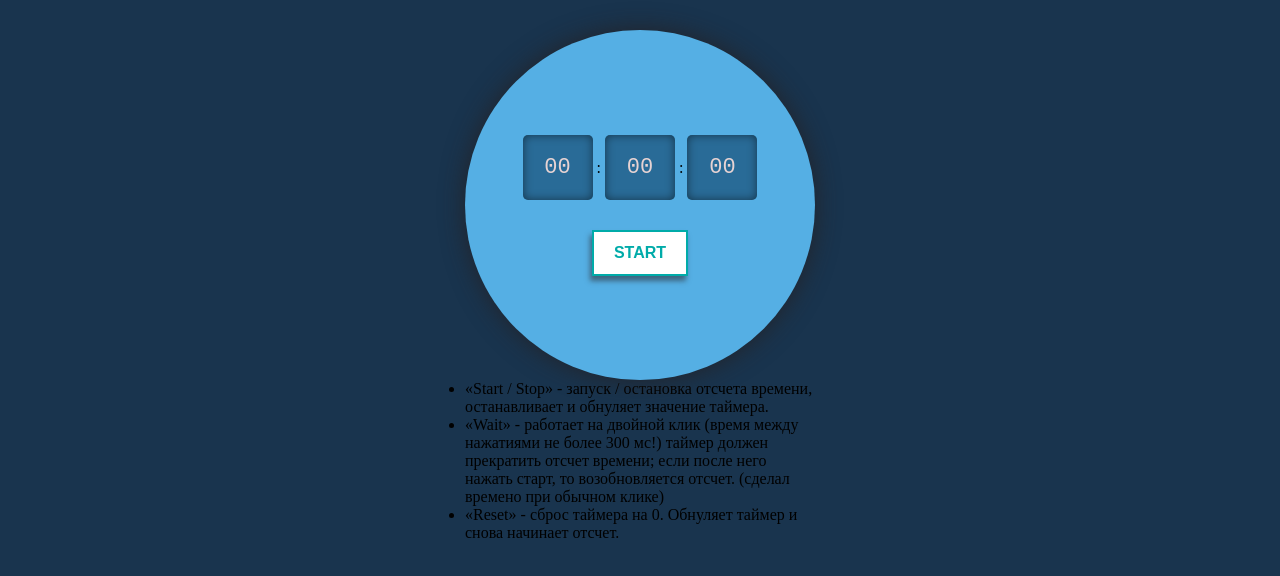
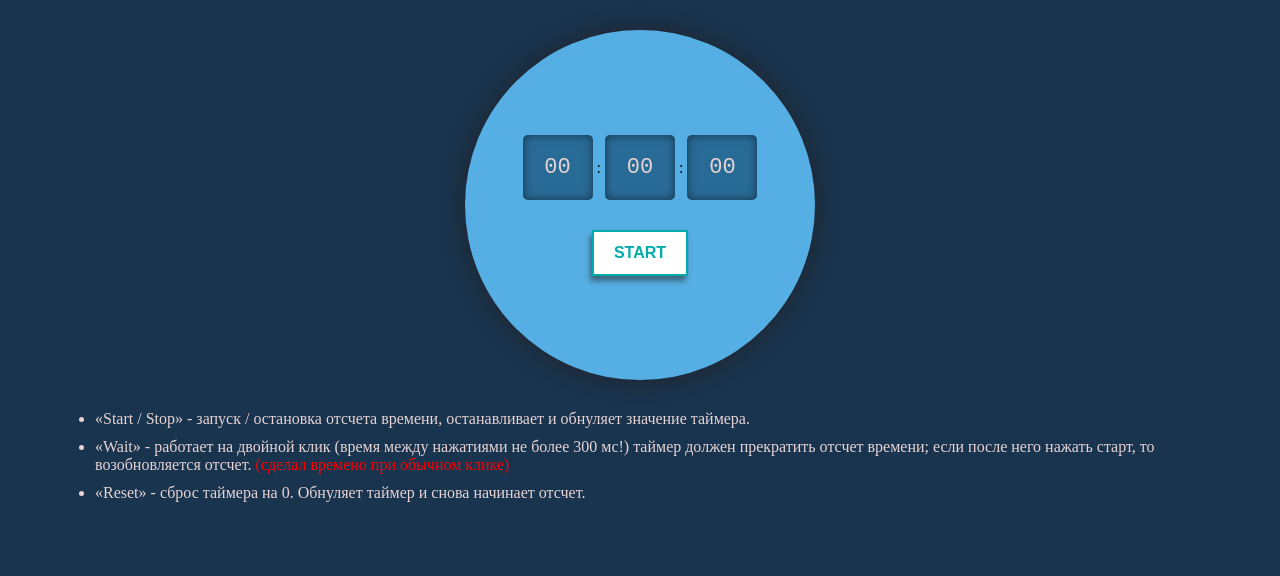
Before and after one commit to AndreyZhelezko/stopwatch, a React (Create React App) app: page / in a window 1280 px wide. Shown: the top 576 px of the page. Built offline with nearby package versions, Linux system fonts and the light colour scheme.

Commit message:
Update App.css

```diff
--- a/src/App.css
+++ b/src/App.css
@@ -14,15 +14,19 @@ button:focus {
 
 .main-section {
 	background: transparent;
-  max-width: 350px;
+	max-width: 1170px;
+	padding: 0 15px;
 	width: 100%;
 	height: 350px;
 	margin: 30px auto;
 }
 
 .clock-holder {
+	max-width: 350px;
 	width: 100%;
+	max-height: 350px;
 	height: 100%;
+	margin: 0 auto;
 	background: rgb(85, 175, 228);
 	box-shadow: 0px 0px 25px rgba(37, 31, 31, 0.8);
 	border-radius: 50%;
@@ -101,3 +105,14 @@ button:focus {
 	border: 2px solid #00aba9;
 	color: #fff;
 }
+
+.TZlist {
+	color: rgb(231, 211, 211);
+	margin: 30px 0 30px 25px;
+}
+.TZlist li {
+	margin: 10px 0;
+}
+.TZlist li span {
+	color: red;
+}
```
Lines whose indentation alone changed are shown as unchanged.
